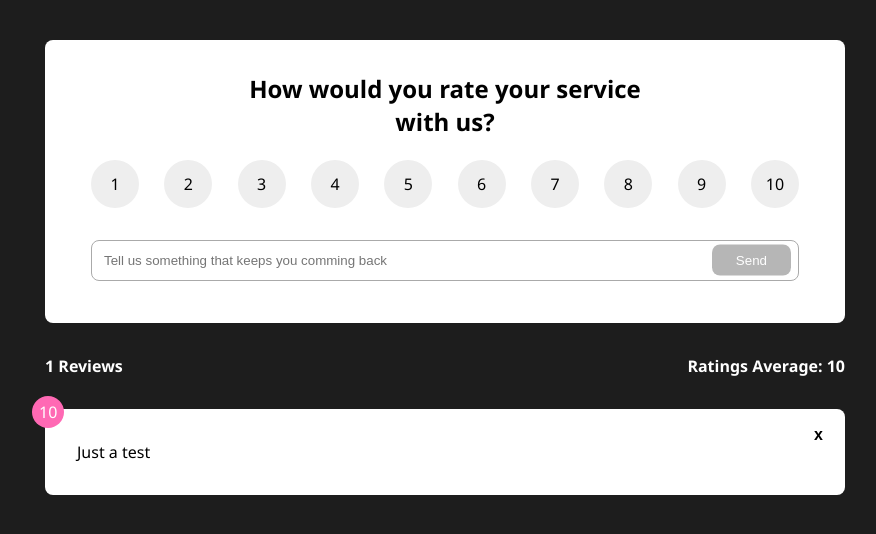
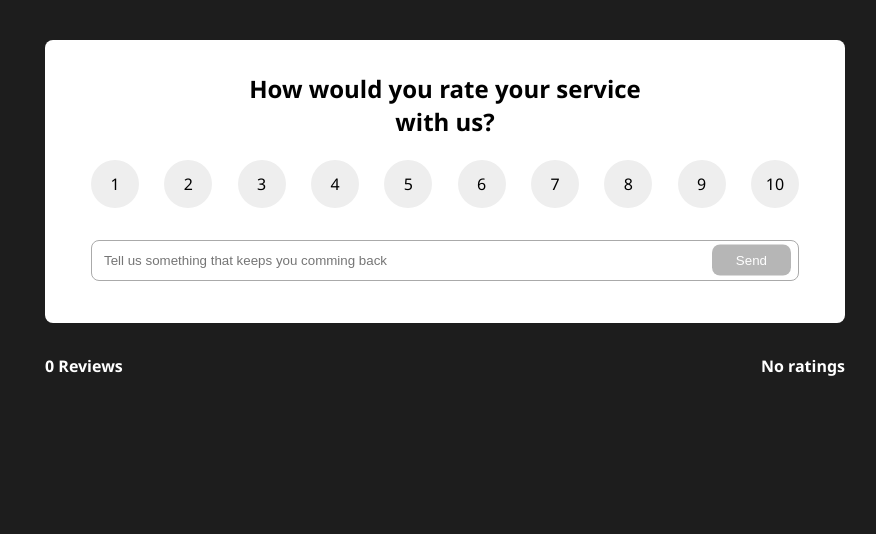
Before and after one commit to jKm00/svelte-learning, a Svelte app in the folder svelte-review-app/: page / in a window 1280 px wide. Shown: the top 534 px of the page, without its empty margins (195-1071 px from the left). Built offline with nearby package versions, Linux system fonts and the light colour scheme.

Commit message:
Removed test review

```diff
--- a/svelte-review-app/src/App.svelte
+++ b/svelte-review-app/src/App.svelte
@@ -60,7 +60,7 @@
 
 	// States
 	let reviewId = 0
-	let reviews: Review[] = [{ id: reviewId++, rating: 10, feedback: 'Just a test' }]
+	let reviews: Review[] = []
 	let selected: number
 	let feedback: string
 
```
